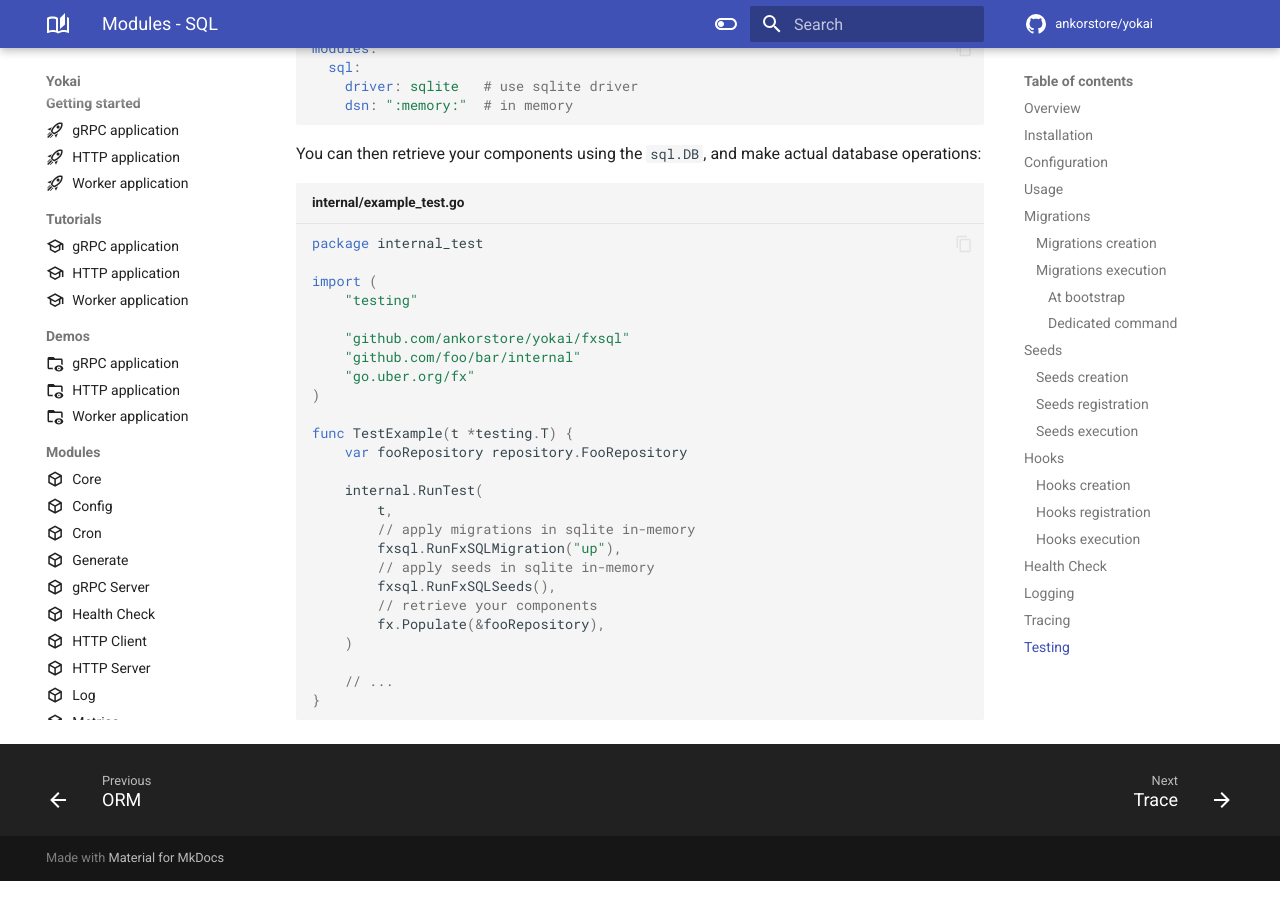
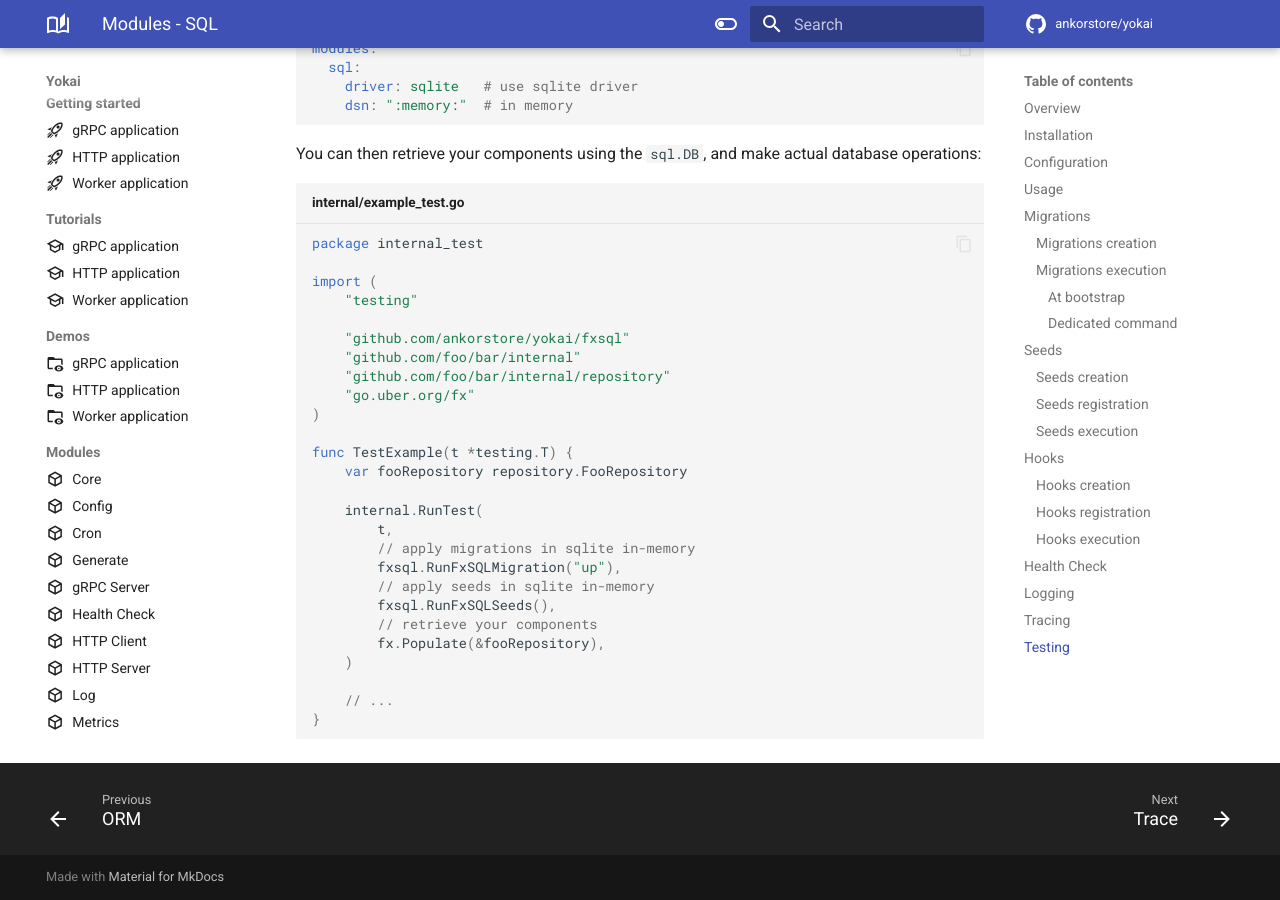
Before and after one commit to ankorstore/yokai, an MkDocs documentation site: the page built from docs/modules/fxsql.md, in a window 1280 px wide and 900 px high, scrolled down 12059 px. Built offline with MkDocs 1.6.1 and Material for MkDocs 9.7.7, drawn with Linux system fonts in a browser that asks for light colours; comment, search, counter and statistics services are not loaded.

Commit message:
doc(fxsql): Provided documentation (#226)

```diff
--- a/docs/modules/fxsql.md
+++ b/docs/modules/fxsql.md
@@ -267,13 +267,13 @@
         fxcore.
             NewBootstrapper().
             WithContext(cmd.Context()).
-                WithOptions(
-                    fx.NopLogger,
-                    // modules
-                    fxsql.FxSQLModule,
-                    // migrate and shutdown
-                    fxsql.RunFxSQLMigrationAndShutdown(args[0], args[1:]...),
-                ).
+            WithOptions(
+                fx.NopLogger,
+                // modules
+                fxsql.FxSQLModule,
+                // migrate and shutdown
+                fxsql.RunFxSQLMigrationAndShutdown(args[0], args[1:]...),
+            ).
             RunApp()
     },
 }
@@ -571,6 +571,7 @@
 
     "github.com/ankorstore/yokai/fxsql"
     "github.com/foo/bar/internal"
+    "github.com/foo/bar/internal/repository"
     "go.uber.org/fx"
 )
 
```
